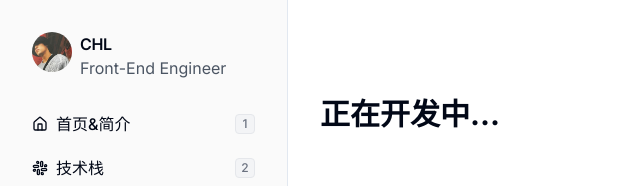
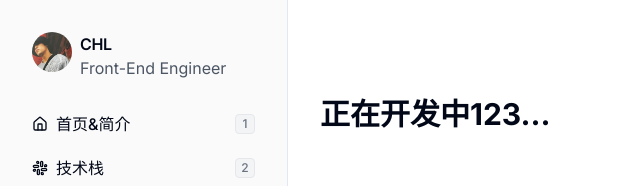
Before and after one commit to chlfantasy/next-blog, a Next.js app: page /demos in a window 1280 px wide. Shown: the top 186 px of the page, without its empty margins (0-640 px from the left). Built offline with nearby package versions, Linux system fonts and the light colour scheme.

Commit message:
测试jenkins

```diff
--- a/src/app/demos/page.tsx
+++ b/src/app/demos/page.tsx
@@ -1,7 +1,7 @@
 export default function Demos() {
   return (
     <main className="flex h-screen w-full box-border flex-col overflow-y-auto py-24 px-8">
-      <h1 className="text-3xl font-bold">正在开发中...</h1>
+      <h1 className="text-3xl font-bold">正在开发中123...</h1>
       {/* <p className="text-lg">Articles about programming and life</p> */}
     </main>
   );
```
Also changed, not shown: 1 other file (tests, documents, lock files or other folders).
